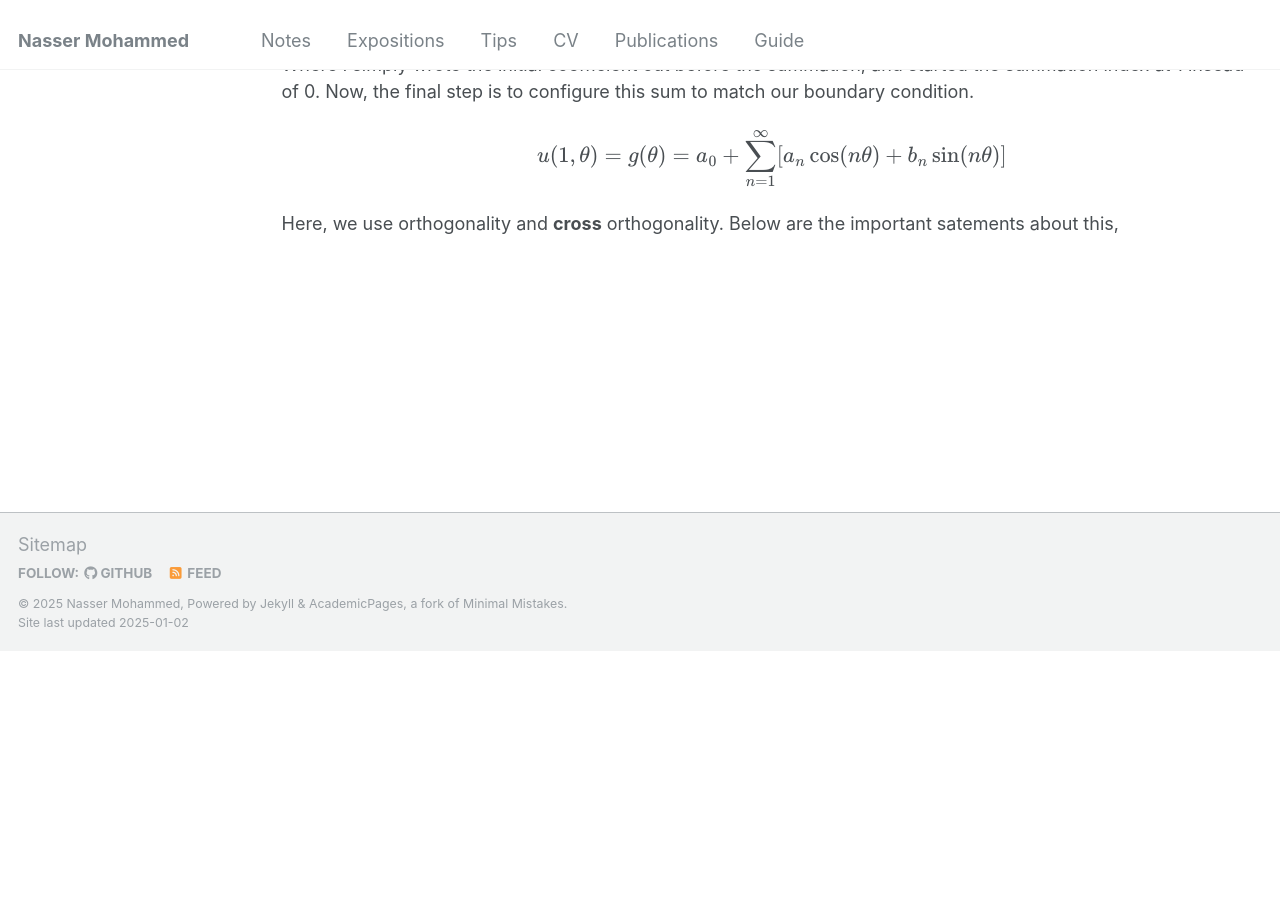
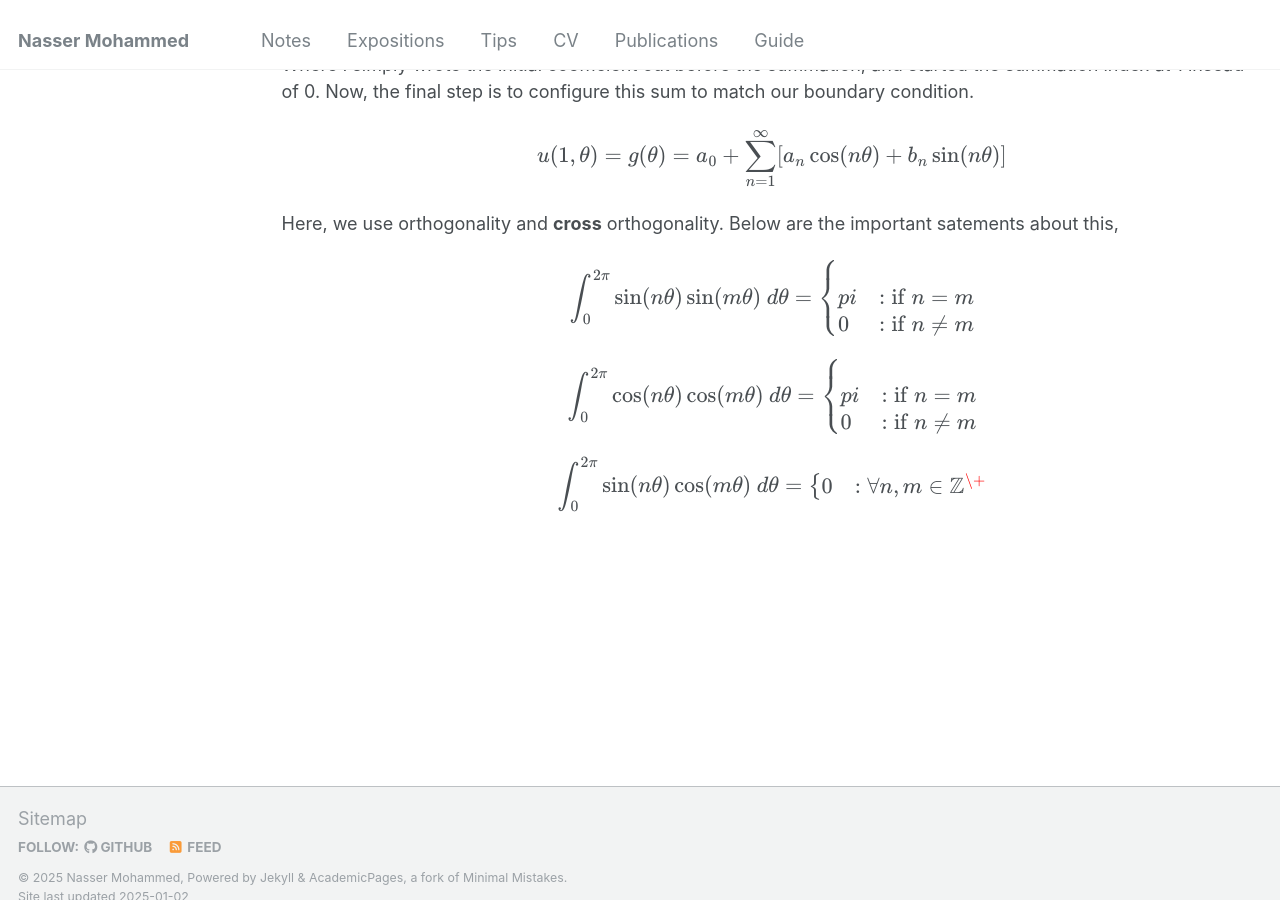
Before and after one commit to Nasser-Mohammed/Nasser-Mohammed.github.io, a Jekyll site: the page built from _pages/notes/pde/laplaceequation.md, in a window 1280 px wide and 900 px high, scrolled down 9743 px. Built offline with Jekyll 4.4.1, drawn with Linux system fonts in a browser that asks for light colours; before the commit the page ends 10394 px from its top, so only the background shows below that.

Commit message:
Update laplaceequation.md

```diff
--- a/_pages/notes/pde/laplaceequation.md
+++ b/_pages/notes/pde/laplaceequation.md
@@ -174,3 +174,38 @@ By our known **Law of Superposition**, the solutions to a linear homogenous PDE
 Where I simply wrote the initial coefficient out before the summation, and started the summation index at 1 insead of 0. Now, the final step is to configure this sum to match our boundary condition.
 \\[u(1, \theta) = g(\theta) = a_0 + \sum_{n = 1}^{\infty}\[a_n\cos(n\theta) + b_n\sin(n\theta)\]\\]
 Here, we use orthogonality and **cross** orthogonality. Below are the important satements about this,
+
+<div style="text-align: center;">
+$$
+\begin{align}
+\int_0^{2\pi}{\sin(n \theta) \sin(m \theta) \ d\theta} =
+\begin{cases}
+\\pi &: \text{if } n = m \\
+0 &: \text{if } n \neq m
+\end{cases}
+\end{align}
+$$
+</div>
+
+<div style="text-align: center;">
+$$
+\begin{align}
+\int_0^{2\pi}{\cos(n \theta) \cos(m \theta) \ d\theta} =
+\begin{cases}
+\\pi &: \text{if } n = m \\
+0 &: \text{if } n \neq m
+\end{cases}
+\end{align}
+$$
+</div>
+
+<div style="text-align: center;">
+$$
+\begin{align}
+\int_0^{2\pi}{\sin(n \theta) \cos(m \theta) \ d\theta} =
+\begin{cases}
+0 &: \forall n,m \in \mathbb{Z}^{\+}
+\end{cases}
+\end{align}
+$$
+</div>
```
